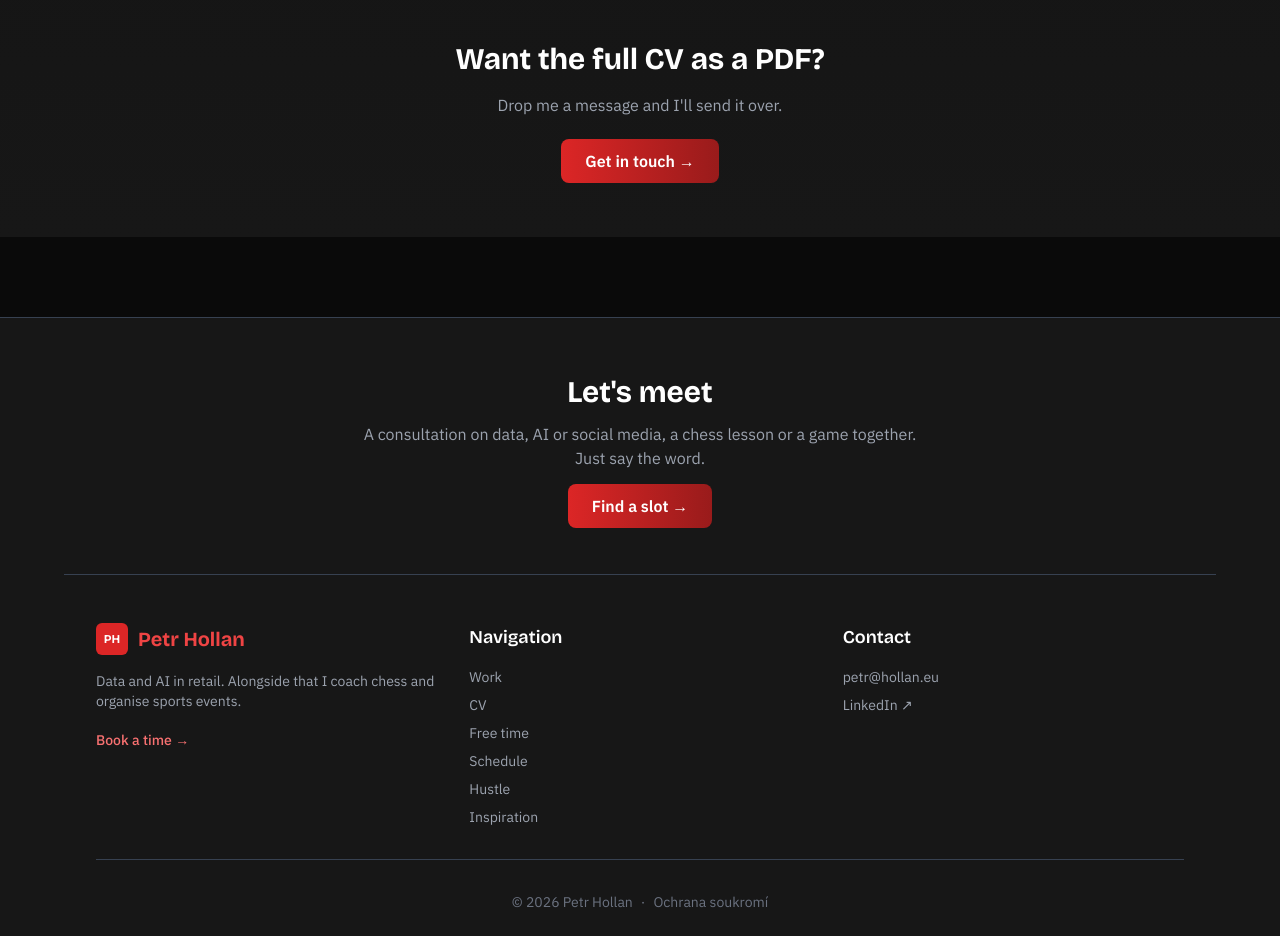
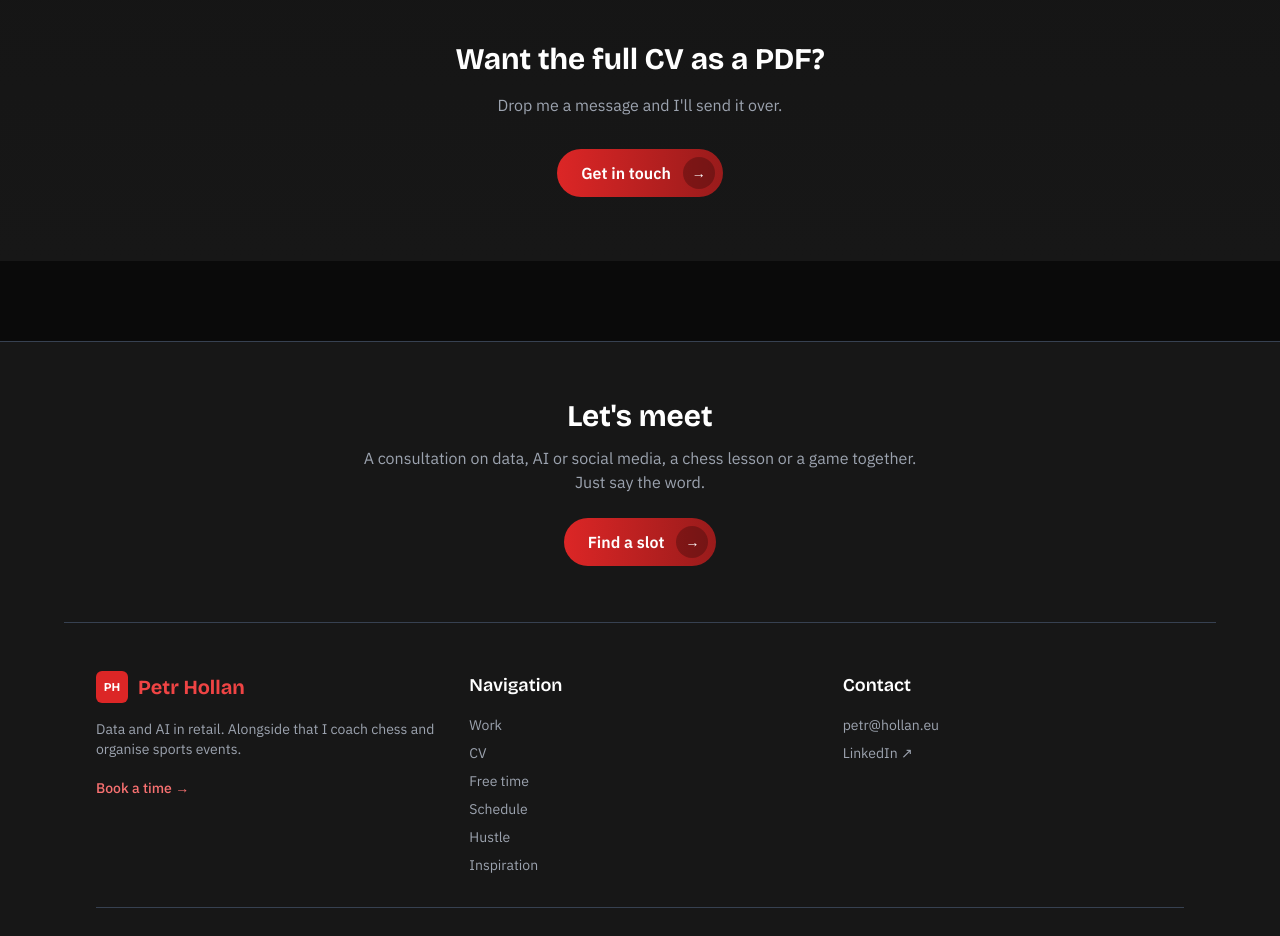
Before and after one commit to petrhollan22/petr-portfolio, a Next.js app: page /en/cv in a window 1280 px wide. Shown: the part 2040-2976 px from the top of the page. Built offline with nearby package versions, Linux system fonts and the light colour scheme; no server answers.

Commit message:
Convert buttons to pill shape with circled arrow, rebuild services as row list

```diff
--- a/app/[locale]/about/page.tsx
+++ b/app/[locale]/about/page.tsx
@@ -49,7 +49,7 @@ export default function AboutPage() {
       <section className="container py-16 text-center border-t border-gray-800">
         <h2 className="text-3xl font-bold mb-4">{t('ctaTitle')}</h2>
         <p className="text-gray-400 mb-8 max-w-2xl mx-auto">{t('ctaLead')}</p>
-        <Link href="/schedule-time" className="btn-primary">{t('ctaButton')} →</Link>
+        <Link href="/schedule-time" className="btn-primary">{t('ctaButton')}<span className="btn-arrow">→</span></Link>
       </section>
     </div>
   );
--- a/app/[locale]/cv/page.tsx
+++ b/app/[locale]/cv/page.tsx
@@ -103,7 +103,7 @@ export default function CvPage() {
       <section className="container py-16 text-center">
         <h2 className="text-3xl font-bold mb-4">{t('ctaTitle')}</h2>
         <p className="text-gray-400 mb-8">{t('ctaLead')}</p>
-        <Link href={{ pathname: "/schedule-time", query: { service: "cv-request" } }} className="btn-primary">{t('ctaButton')} →</Link>
+        <Link href={{ pathname: "/schedule-time", query: { service: "cv-request" } }} className="btn-primary">{t('ctaButton')}<span className="btn-arrow">→</span></Link>
       </section>
     </div>
   );
--- a/app/[locale]/free-time/page.tsx
+++ b/app/[locale]/free-time/page.tsx
@@ -159,7 +159,7 @@ export default function FreeTimePage() {
       <section className="container py-16 text-center">
         <h2 className="text-3xl font-bold mb-4">{t('ctaTitle')}</h2>
         <p className="text-gray-400 mb-8 max-w-2xl mx-auto">{t('ctaLead')}</p>
-        <Link href="/schedule-time" className="btn-primary">{t('ctaButton')} →</Link>
+        <Link href="/schedule-time" className="btn-primary">{t('ctaButton')}<span className="btn-arrow">→</span></Link>
       </section>
     </div>
   );
--- a/app/[locale]/hustle/page.tsx
+++ b/app/[locale]/hustle/page.tsx
@@ -76,7 +76,7 @@ export default function HustlePage() {
       <section className="container py-16 text-center">
         <h2 className="text-3xl font-bold mb-4">{t('ctaTitle')}</h2>
         <p className="text-gray-400 mb-8 max-w-2xl mx-auto">{t('ctaLead')}</p>
-        <Link href="/schedule-time" className="btn-primary">{t('ctaButton')} →</Link>
+        <Link href="/schedule-time" className="btn-primary">{t('ctaButton')}<span className="btn-arrow">→</span></Link>
       </section>
 
       <section className="container py-16">
--- a/app/[locale]/page.tsx
+++ b/app/[locale]/page.tsx
@@ -38,7 +38,7 @@ export default function Home() {
               <p className="text-2xl text-gray-300 mb-4">{t('role')}</p>
               <p className="text-xl text-gray-400 max-w-xl mb-10">{t('intro')}</p>
               <div className="flex flex-col sm:flex-row gap-4">
-                <Link href="/work" className="btn-primary">{t('ctaWork')} →</Link>
+                <Link href="/work" className="btn-primary">{t('ctaWork')}<span className="btn-arrow">→</span></Link>
                 <Link href="/schedule-time" className="btn-secondary">{t('ctaSchedule')}</Link>
               </div>
             </div>
@@ -81,7 +81,7 @@ export default function Home() {
             <h2 className="text-3xl font-bold mb-6">{t('aboutTitle')}</h2>
             <p className="text-gray-400 mb-4">{t('aboutP1')}</p>
             <p className="text-gray-400 mb-6">{t('aboutP2')}</p>
-            <Link href="/about" className="btn-primary">{t('aboutCta')} →</Link>
+            <Link href="/about" className="btn-primary">{t('aboutCta')}<span className="btn-arrow">→</span></Link>
           </div>
           <div className="flex justify-center md:justify-end">
             <img
--- a/app/[locale]/work/page.tsx
+++ b/app/[locale]/work/page.tsx
@@ -90,16 +90,23 @@ export default function WorkPage() {
       <section className="container py-12">
         <h2 className="section-title">{t('servicesTitle')}</h2>
         <p className="text-gray-400 mb-12 text-center max-w-2xl mx-auto">{t('servicesLead')}</p>
-        <div className="grid md:grid-cols-2 lg:grid-cols-3 gap-6 mb-12">
+        <div className="max-w-3xl mx-auto mb-12 border-t border-gray-800">
           {workServices.filter((s) => !s.hidden).map((s) => (
-            <div key={s.id} className="card">
-              <h3 className="text-xl font-bold mb-3">{pick(s.name, locale)}</h3>
-              <p className="text-gray-400 text-sm">{pick(s.description, locale)}</p>
-            </div>
+            <Link
+              key={s.id}
+              href={`/schedule-time?service=${s.id}`}
+              className="group flex items-center justify-between gap-6 py-5 border-b border-gray-800 hover:border-gray-600 transition-colors"
+            >
+              <div>
+                <h3 className="text-lg font-bold mb-1 group-hover:text-red-400 transition-colors">{pick(s.name, locale)}</h3>
+                <p className="text-gray-400 text-sm">{pick(s.description, locale)}</p>
+              </div>
+              <span className="text-gray-600 group-hover:text-red-400 transition-colors text-xl rotate-[-45deg] shrink-0">→</span>
+            </Link>
           ))}
         </div>
         <div className="text-center">
-          <Link href="/schedule-time" className="btn-primary">{t('bookCta')} →</Link>
+          <Link href="/schedule-time" className="btn-primary">{t('bookCta')}<span className="btn-arrow">→</span></Link>
         </div>
       </section>
 
--- a/app/globals.css
+++ b/app/globals.css
@@ -56,11 +56,29 @@ h1, h2, h3, h4 {
 }
 
 .btn-primary {
-  @apply px-6 py-3 bg-gradient-to-r from-red-600 to-red-800 rounded-lg font-semibold hover:shadow-lg transition-all active:scale-95;
+  @apply inline-flex items-center gap-3 pl-6 pr-2 py-2 bg-gradient-to-r from-red-600 to-red-800 rounded-full font-semibold hover:shadow-lg transition-all active:scale-95;
 }
 
 .btn-secondary {
-  @apply px-6 py-3 bg-gray-700 rounded-lg font-semibold hover:bg-gray-600 transition-all;
+  @apply inline-flex items-center gap-3 pl-6 pr-2 py-2 bg-transparent border border-gray-700 rounded-full font-semibold hover:border-gray-500 transition-all;
+}
+
+.btn-primary .btn-arrow,
+.btn-secondary .btn-arrow {
+  @apply inline-flex items-center justify-center w-8 h-8 rounded-full text-sm shrink-0 transition-transform;
+}
+
+.btn-primary .btn-arrow {
+  background: rgba(0, 0, 0, 0.25);
+}
+
+.btn-secondary .btn-arrow {
+  background: rgba(255, 255, 255, 0.08);
+}
+
+.btn-primary:hover .btn-arrow,
+.btn-secondary:hover .btn-arrow {
+  transform: translateX(2px);
 }
 
 .section-title {
--- a/components/Footer.tsx
+++ b/components/Footer.tsx
@@ -10,7 +10,7 @@ export default function Footer() {
       <div className="container py-14 border-b border-gray-700 text-center">
         <h2 className="text-2xl md:text-3xl font-bold mb-3">{t('bannerTitle')}</h2>
         <p className="text-gray-400 mb-6 max-w-xl mx-auto">{t('bannerLead')}</p>
-        <Link href="/schedule-time" className="btn-primary">{t('bannerButton')} →</Link>
+        <Link href="/schedule-time" className="btn-primary">{t('bannerButton')}<span className="btn-arrow">→</span></Link>
       </div>
 
       <div className="container py-12">
```
